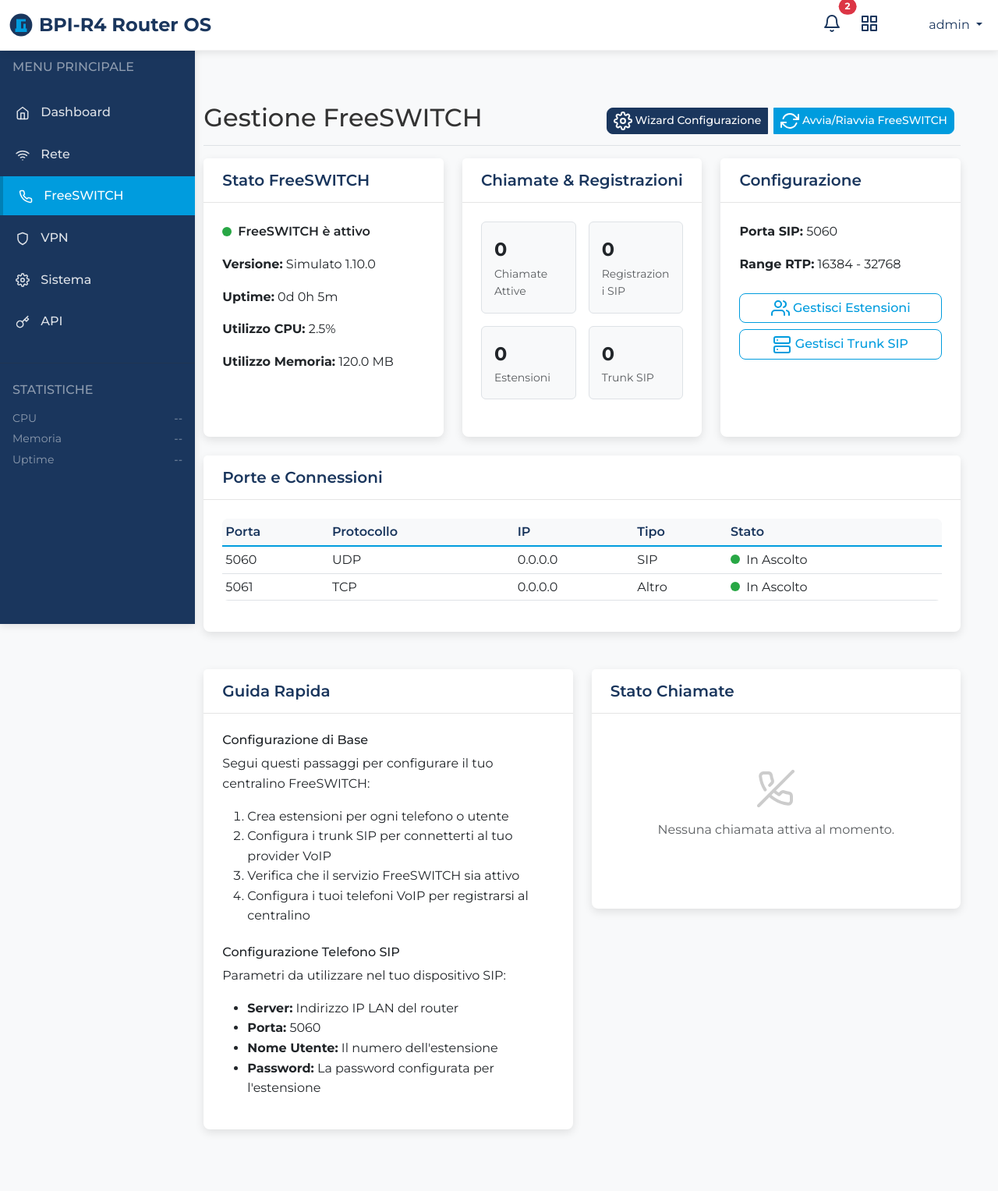
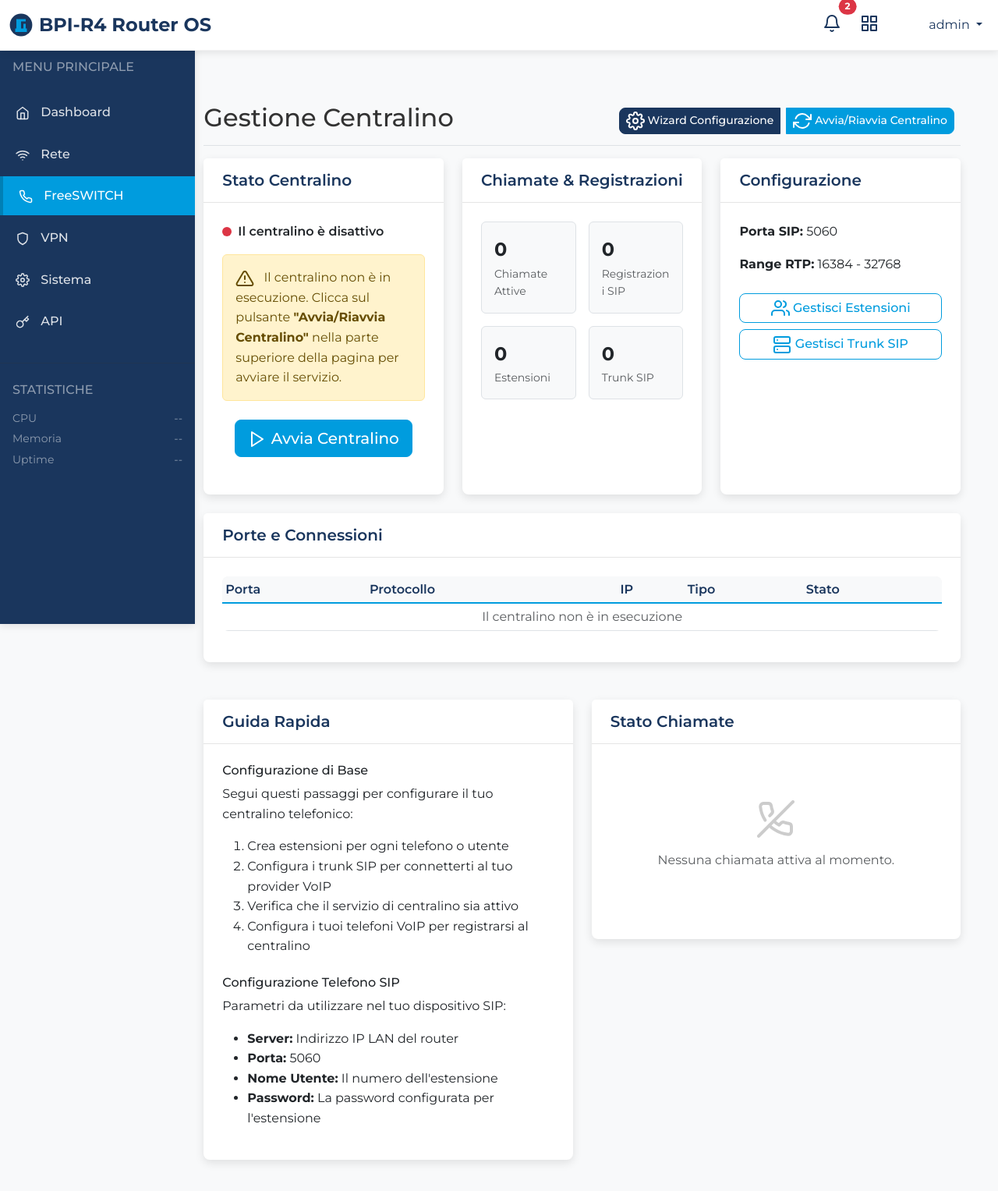
Before and after one commit to dexter939/evorouter, a Flask app: page /freeswitch/ in a window 1280 px wide. Shown: the top 1527 px of the page at 78% size. Before the commit the page ends 1456 px from the top, so only its background shows below. Run offline with Flask 3, Linux system fonts and the light colour scheme; a user stored in the database is signed in; data comes from the database, SQL or seed files in the repository; data that the repository does not hold is empty; some libraries are stand-ins or nearby versions.

Commit message:
Refactor: Rename FreeSWITCH references to PBX for improved clarity and consistency.
Replit-Commit-Author: Agent
Replit-Commit-Session-Id: 086dc182-1af5-4616-8598-e165c3437322
Replit-Commit-Screenshot-Url: https://storage.googleapis.com/screenshot-production-us-central1/1656d9b2-dda0-4b71-9b32-7b50edc85525/afd6b093-cb7a-4e75-bcb2-a97e5d2448da.jpg

```diff
--- a/forms/freeswitch.py
+++ b/forms/freeswitch.py
@@ -428,9 +428,9 @@ class BlacklistForm(FlaskForm):
     submit = SubmitField('Aggiungi a Blacklist')
 
 class FreeswitchWizardForm(FlaskForm):
-    """Wizard form for FreeSWITCH initial configuration"""
+    """Wizard form for PBX initial configuration"""
     # General settings
-    enabled = BooleanField('Abilita FreeSWITCH', default=True)
+    enabled = BooleanField('Abilita Centralino', default=True)
     sip_port = IntegerField('Porta SIP', validators=[
         NumberRange(min=1024, max=65535, message='La porta deve essere tra 1024 e 65535')
     ], default=5060)
--- a/models.py
+++ b/models.py
@@ -41,7 +41,7 @@ class NetworkConfig(db.Model):
     def __repr__(self):
         return f'<NetworkConfig {self.interface_name}>'
 
-class FreeswitchConfig(db.Model):
+class PbxConfig(db.Model):
     id = db.Column(db.Integer, primary_key=True)
     enabled = db.Column(db.Boolean, default=False)
     sip_port = db.Column(db.Integer, default=5060)
@@ -50,7 +50,7 @@ class FreeswitchConfig(db.Model):
     updated_at = db.Column(db.DateTime, default=datetime.utcnow, onupdate=datetime.utcnow)
 
     def __repr__(self):
-        return f'<FreeswitchConfig {self.id}>'
+        return f'<PbxConfig {self.id}>'
 
 class SipExtension(db.Model):
     id = db.Column(db.Integer, primary_key=True)
@@ -103,7 +103,7 @@ class SipTrunk(db.Model):
 
 class SystemLog(db.Model):
     id = db.Column(db.Integer, primary_key=True)
-    log_type = db.Column(db.String(16), nullable=False)  # system, network, freeswitch, security
+    log_type = db.Column(db.String(16), nullable=False)  # system, network, pbx, security
     level = db.Column(db.String(8), nullable=False)  # info, warning, error, debug
     message = db.Column(db.Text, nullable=False)
     timestamp = db.Column(db.DateTime, default=datetime.utcnow)
--- a/routes/api.py
+++ b/routes/api.py
@@ -5,7 +5,7 @@ from flask_login import login_required, current_user
 from flask_jwt_extended import create_access_token, jwt_required, get_jwt_identity
 from werkzeug.security import generate_password_hash, check_password_hash
 from app import db
-from models import User, ApiToken, NetworkConfig, FreeswitchConfig, SipExtension, SipTrunk
+from models import User, ApiToken, NetworkConfig, PbxConfig, SipExtension, SipTrunk
 from utils.network import get_interfaces_status, configure_interface, restart_network
 from utils.system import get_system_stats, reboot_system
 from utils.freeswitch import get_extensions, add_extension, update_extension, delete_extension
--- a/routes/freeswitch.py
+++ b/routes/freeswitch.py
@@ -7,7 +7,7 @@ from utils.freeswitch import (
     get_trunks, add_trunk, update_trunk, delete_trunk
 )
 from forms.freeswitch import ExtensionForm, TrunkForm, FreeswitchWizardForm
-from models import FreeswitchConfig, SipExtension, SipTrunk, db
+from models import PbxConfig, SipExtension, SipTrunk, db
 
 # Create logger
 logger = logging.getLogger(__name__)
@@ -290,7 +290,7 @@ def wizard():
 
     # Pre-fill with existing configuration if available
     if not form.is_submitted():
-        fs_config = FreeswitchConfig.query.first()
+        fs_config = PbxConfig.query.first()
         if fs_config:
             form.enabled.data = fs_config.enabled
             form.sip_port.data = fs_config.sip_port
@@ -300,16 +300,16 @@ def wizard():
     if form.validate_on_submit():
         try:
             # Process submitted form
-            # 1. Save FreeswitchConfig
-            freeswitch_config = FreeswitchConfig.query.first()
-            if not freeswitch_config:
-                freeswitch_config = FreeswitchConfig()
-                db.session.add(freeswitch_config)
+            # 1. Save PbxConfig
+            pbx_config = PbxConfig.query.first()
+            if not pbx_config:
+                pbx_config = PbxConfig()
+                db.session.add(pbx_config)
 
-            freeswitch_config.enabled = form.enabled.data
-            freeswitch_config.sip_port = form.sip_port.data
-            freeswitch_config.rtp_port_start = form.rtp_port_start.data
-            freeswitch_config.rtp_port_end = form.rtp_port_end.data
+            pbx_config.enabled = form.enabled.data
+            pbx_config.sip_port = form.sip_port.data
+            pbx_config.rtp_port_start = form.rtp_port_start.data
+            pbx_config.rtp_port_end = form.rtp_port_end.data
 
             # 2. Process extensions
             # Get all extension data from the dynamic form fields
@@ -372,7 +372,7 @@ def wizard():
             # Save all changes
             db.session.commit()
 
-            # Restart FreeSWITCH with new configuration
+            # Restart PBX service with new configuration
             restart_freeswitch()
 
             flash("Configurazione del centralino completata con successo!", "success")
@@ -380,7 +380,7 @@ def wizard():
 
         except Exception as e:
             db.session.rollback()
-            logger.error(f"Error saving FreeSWITCH wizard configuration: {str(e)}")
+            logger.error(f"Error saving PBX wizard configuration: {str(e)}")
             flash(f"Errore durante il salvataggio della configurazione: {str(e)}", "danger")
 
     # If GET request or form validation failed, render the wizard template
--- a/static/js/freeswitch.js
+++ b/static/js/pbx.js
@@ -3,20 +3,20 @@
  * Handles PBX configuration, extensions, trunks, and call routing
  */
 
-// Initialize FreeSWITCH page functionality
+// Initialize PBX page functionality
 document.addEventListener('DOMContentLoaded', function() {
   // Initialize Feather icons
   if (typeof feather !== 'undefined') {
     feather.replace();
   }
 
-  // Add listener for restart FreeSWITCH button
+  // Add listener for restart PBX button
   const restartFsBtn = document.getElementById('restartFreeswitch');
   if (restartFsBtn) {
     restartFsBtn.addEventListener('click', confirmRestartFreeswitch);
   }
 
-  // Add listener for the additional start FreeSWITCH button in warning message
+  // Add listener for the additional start PBX button in warning message
   const startFsBtn = document.getElementById('startFreeswitchBtn');
   if (startFsBtn) {
     startFsBtn.addEventListener('click', confirmRestartFreeswitch);
@@ -76,10 +76,10 @@ function confirmRestartFreeswitch(event) {
   const isRunning = statusIndicator && statusIndicator.classList.contains('status-up');
 
   // Change message based on service status
-  let confirmMessage = 'Sei sicuro di voler avviare il servizio FreeSWITCH?';
+  let confirmMessage = 'Sei sicuro di voler avviare il servizio del centralino telefonico?';
 
   if (isRunning) {
-    confirmMessage = 'Sei sicuro di voler riavviare il servizio FreeSWITCH? Tutte le chiamate attive verranno interrotte.';
+    confirmMessage = 'Sei sicuro di voler riavviare il servizio del centralino telefonico? Tutte le chiamate attive verranno interrotte.';
   }
 
   if (confirm(confirmMessage)) {
@@ -122,7 +122,7 @@ function restartFreeswitchService() {
     .then(data => {
       if (data.success) {
         // Show success message
-        showAlert('FreeSWITCH avviato con successo.', 'success');
+        showAlert('Centralino avviato con successo.', 'success');
 
         // After a delay, refresh the page to show updated status
         setTimeout(() => {
@@ -130,7 +130,7 @@ function restartFreeswitchService() {
         }, 3000);
       } else {
         // Show error message
-        showAlert('Errore durante l\'avvio di FreeSWITCH: ' + data.message, 'danger');
+        showAlert('Errore durante l\'avvio del centralino: ' + data.message, 'danger');
 
         // Reset button states
         if (headerBtn) {
@@ -144,8 +144,8 @@ function restartFreeswitchService() {
       }
     })
     .catch(error => {
-      console.error('Error starting FreeSWITCH:', error);
-      showAlert('Errore durante l\'avvio di FreeSWITCH.', 'danger');
+      console.error('Error starting PBX:', error);
+      showAlert('Errore durante l\'avvio del centralino.', 'danger');
 
       // Reset button states
       if (headerBtn) {
--- a/templates/freeswitch/extensions.html
+++ b/templates/freeswitch/extensions.html
@@ -1,6 +1,6 @@
 {% extends "layout.html" %}
 
-{% block title %}Estensioni - FreeSWITCH - Banana Pi BPI-R4 Router OS{% endblock %}
+{% block title %}Estensioni - Centralino - Banana Pi BPI-R4 Router OS{% endblock %}
 
 {% block content %}
 <div class="container-fluid py-4">
@@ -9,7 +9,7 @@
         <div class="btn-toolbar mb-2 mb-md-0">
             <div class="btn-group me-2">
                 <a href="{{ url_for('freeswitch.index') }}" class="btn btn-sm btn-outline-secondary">
-                    <i data-feather="arrow-left"></i> Torna a FreeSWITCH
+                    <i data-feather="arrow-left"></i> Torna al Centralino
                 </a>
             </div>
             {% if not form or action != 'add' %}
@@ -248,5 +248,5 @@
 {% endblock %}
 
 {% block scripts %}
-<script src="{{ url_for('static', filename='js/freeswitch.js') }}"></script>
+<script src="{{ url_for('static', filename='js/pbx.js') }}"></script>
 {% endblock %}
--- a/templates/freeswitch/index.html
+++ b/templates/freeswitch/index.html
@@ -1,18 +1,18 @@
 {% extends "layout.html" %}
 
-{% block title %}FreeSWITCH - Banana Pi BPI-R4 Router OS{% endblock %}
+{% block title %}Centralino Telefonico - Banana Pi BPI-R4 Router OS{% endblock %}
 
 {% block content %}
 <div class="container-fluid py-4">
     <div class="d-flex justify-content-between flex-wrap flex-md-nowrap align-items-center pb-2 mb-3 border-bottom">
-        <h2>Gestione FreeSWITCH</h2>
+        <h2>Gestione Centralino</h2>
         <div class="btn-toolbar mb-2 mb-md-0">
             <div class="btn-group me-2">
                 <a href="{{ url_for('freeswitch.wizard') }}" class="btn btn-sm btn-secondary me-2">
                     <i data-feather="settings"></i> Wizard Configurazione
                 </a>
                 <button type="button" id="restartFreeswitch" class="btn btn-sm btn-primary">
-                    <i data-feather="refresh-cw"></i> Avvia/Riavvia FreeSWITCH
+                    <i data-feather="refresh-cw"></i> Avvia/Riavvia Centralino
                 </button>
             </div>
         </div>
@@ -28,12 +28,12 @@
             <div class="col-lg-4">
                 <div class="card h-100">
                     <div class="card-header">
-                        <h5 class="mb-0">Stato FreeSWITCH</h5>
+                        <h5 class="mb-0">Stato Centralino</h5>
                     </div>
                     <div class="card-body">
                         <div class="d-flex align-items-center mb-3">
                             <span class="status-indicator {% if fs_status.running %}status-up{% else %}status-down{% endif %} me-2"></span>
-                            <span class="fw-semibold">FreeSWITCH è {% if fs_status.running %}attivo{% else %}disattivo{% endif %}</span>
+                            <span class="fw-semibold">Il centralino è {% if fs_status.running %}attivo{% else %}disattivo{% endif %}</span>
                         </div>
 
                         {% if fs_status.running %}
@@ -55,11 +55,11 @@
                         {% else %}
                             <div class="alert alert-warning">
                                 <i data-feather="alert-triangle" class="me-2"></i>
-                                FreeSWITCH non è in esecuzione. Clicca sul pulsante <strong>"Avvia/Riavvia FreeSWITCH"</strong> nella parte superiore della pagina per avviare il servizio.
+                                Il centralino non è in esecuzione. Clicca sul pulsante <strong>"Avvia/Riavvia Centralino"</strong> nella parte superiore della pagina per avviare il servizio.
                             </div>
                             <div class="mt-4 text-center">
                                 <button type="button" id="startFreeswitchBtn" class="btn btn-primary btn-lg">
-                                    <i data-feather="play"></i> Avvia FreeSWITCH
+                                    <i data-feather="play"></i> Avvia Centralino
                                 </button>
                             </div>
                         {% endif %}
@@ -193,7 +193,7 @@
                                         {% endif %}
                                     {% else %}
                                         <tr>
-                                            <td colspan="5" class="text-center text-muted">FreeSWITCH non è in esecuzione</td>
+                                            <td colspan="5" class="text-center text-muted">Il centralino non è in esecuzione</td>
                                         </tr>
                                     {% endif %}
                                 </tbody>
@@ -213,11 +213,11 @@
                     </div>
                     <div class="card-body">
                         <h6>Configurazione di Base</h6>
-                        <p>Segui questi passaggi per configurare il tuo centralino FreeSWITCH:</p>
+                        <p>Segui questi passaggi per configurare il tuo centralino telefonico:</p>
                         <ol>
                             <li>Crea estensioni per ogni telefono o utente</li>
                             <li>Configura i trunk SIP per connetterti al tuo provider VoIP</li>
-                            <li>Verifica che il servizio FreeSWITCH sia attivo</li>
+                            <li>Verifica che il servizio di centralino sia attivo</li>
                             <li>Configura i tuoi telefoni VoIP per registrarsi al centralino</li>
                         </ol>
 
@@ -276,5 +276,5 @@
 {% endblock %}
 
 {% block scripts %}
-<script src="{{ url_for('static', filename='js/freeswitch.js') }}"></script>
+<script src="{{ url_for('static', filename='js/pbx.js') }}"></script>
 {% endblock %}
```
Also changed, not shown: templates/freeswitch/trunks.html (+4 -4 lines), templates/freeswitch/wizard.html (+5 -5 lines), utils/freeswitch.py (+19 -19 lines), static/js/pbx-wizard.js (renamed from static/js/freeswitch-wizard.js).
